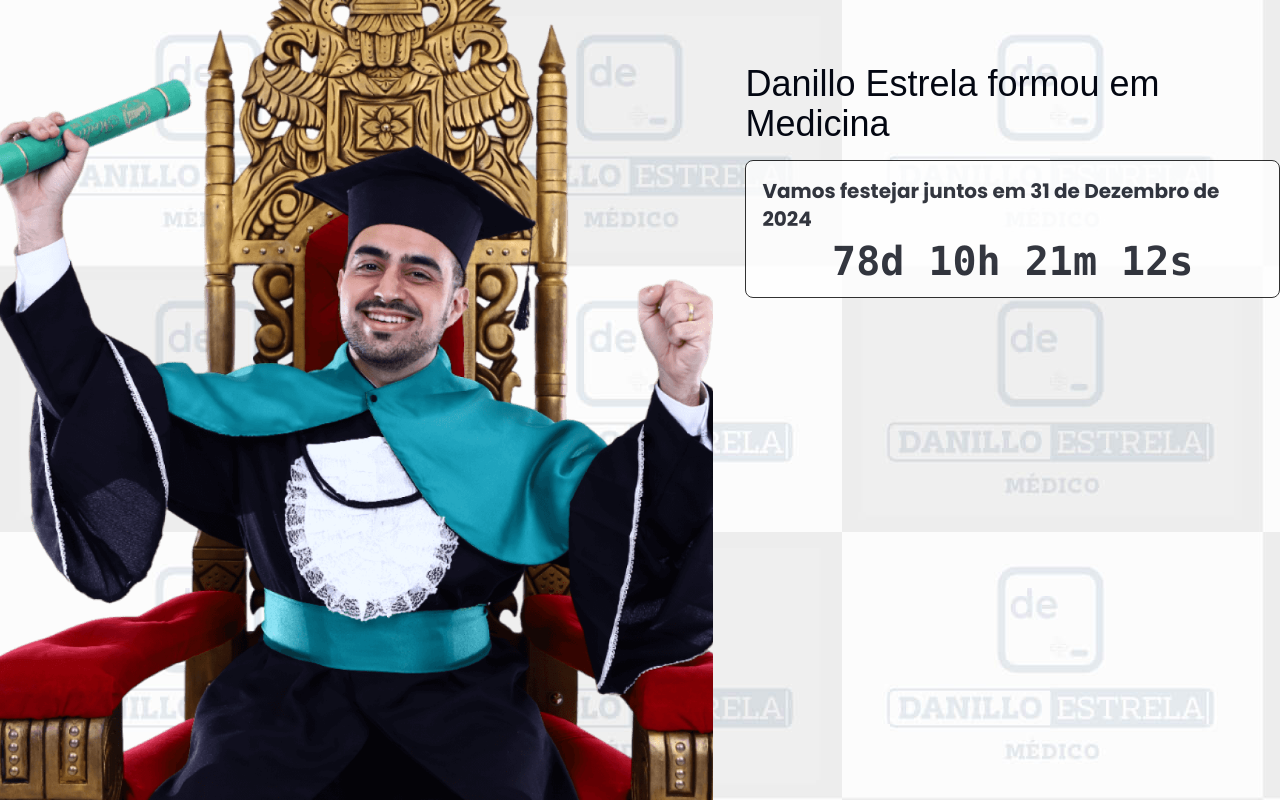
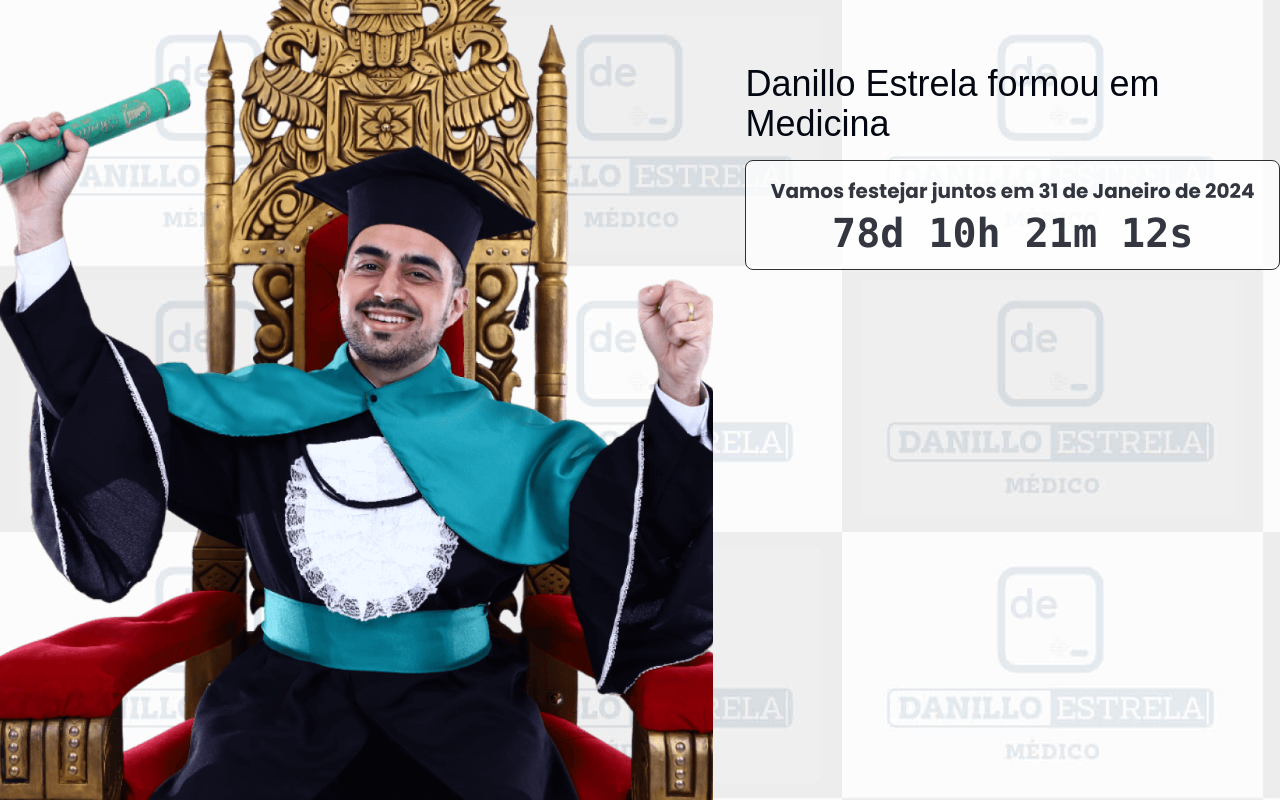
Before and after one commit to danilloestrela/invite-me, a Next.js app: page / in a window 1280 px wide. Built offline with nearby package versions, Linux system fonts and the light colour scheme; a web font is replaced by a local one.

Commit message:
Em janeiro, não dezembro

```diff
--- a/src/app/page.tsx
+++ b/src/app/page.tsx
@@ -20,7 +20,7 @@ export default function Home() {
 
             </p>
             <PartyCountdown outerBoxClassName="w-full" targetDateString="January 31, 2025 00:00:00">
-              <h2 className="text-xl font-bold">Vamos festejar juntos em 31 de Dezembro de 2024</h2>
+              <h2 className="text-xl font-bold">Vamos festejar juntos em 31 de Janeiro de 2024</h2>
             </PartyCountdown>
           </div>
         </section>
```
